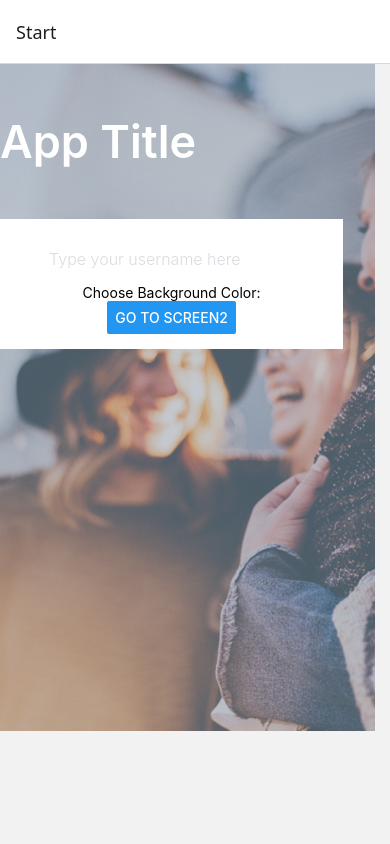
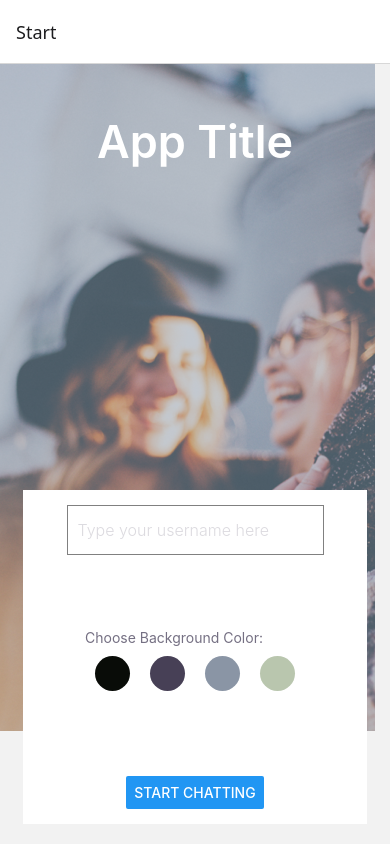
Before and after one commit to Egglol1/Chat-App, a React Native app: screen /Start in a window 390 px wide. Built offline with nearby package versions, Linux system fonts and the light colour scheme.

Commit message:
Redid home page to be more efficient and not have errors

```diff
--- a/app.json
+++ b/app.json
@@ -4,7 +4,7 @@
     "slug": "navigator-local",
     "version": "1.0.0",
     "orientation": "portrait",
-    "icon": "./assets/icon.png",
+    "icon": "./assets/icon.svg",
     "userInterfaceStyle": "light",
     "newArchEnabled": true,
     "splash": {
--- a/components/Start.js
+++ b/components/Start.js
@@ -15,8 +15,18 @@ const Start = ({ navigation }) => {
   const [name, setName] = useState('');
   const [color, setColor] = useState('');
 
+  const colorStyles = [
+    { color: '#090C08', styleKey: 'black' },
+    { color: '#474056', styleKey: 'darkGray' },
+    { color: '#8A95A5', styleKey: 'gray' },
+    { color: '#B9C6AE', styleKey: 'lightGreen' },
+  ];
+
   return (
-    <ImageBackground source={require('../assets/background.png')}>
+    <ImageBackground
+      source={require('../assets/background.png')}
+      style={styles.backgroundMain}
+    >
       <View>
         <Text style={styles.appTitle}>App Title</Text>
       </View>
@@ -24,52 +34,35 @@ const Start = ({ navigation }) => {
         <View style={styles.inputContainer}>
           <TextInput
             style={styles.textInput}
-            value={name}
+            value={name || ''}
             onChangeText={setName}
             placeholder="Type your username here"
             placeholderTextColor="rgba(117, 112, 131, 0.5)"
           />
         </View>
         <View>
-          <Text>Choose Background Color:</Text>
+          <Text style={{ color: '#757083' }}>Choose Background Color:</Text>
           <View style={styles.bgColorContainer}>
             {/*Buttons to select the background color, each button, when selected, will send its color to the next screen*/}
-            <TouchableOpacity
-              style={{ backgroundColor: '#090C08', flex: 'row' }}
-              width={50}
-              height={50}
-              borderRadius={25}
-              onPress={() => setColor('#090C08')}
-            />
-            <TouchableOpacity
-              style={{ backgroundColor: '#474056', flex: 'row' }}
-              width={50}
-              height={50}
-              borderRadius={25}
-              onPress={() => setColor('#474056')}
-            />
-            <TouchableOpacity
-              style={{ backgroundColor: '#8A95A5', flex: 'row' }}
-              width={50}
-              height={50}
-              borderRadius={25}
-              onPress={() => setColor('#8A95A5')}
-            />
-            <TouchableOpacity
-              style={{ backgroundColor: '#B9C6AE', flex: 'row' }}
-              width={50}
-              height={50}
-              borderRadius={25}
-              onPress={() => setColor('#B9C6AE')}
-            />
+            {colorStyles.map((item, index) => (
+              <TouchableOpacity
+                key={index}
+                style={[
+                  styles.bgColorBtn,
+                  styles[item.styleKey],
+                  color === item.color && styles.selected,
+                ]}
+                onPress={() => setColor(item.color)}
+              ></TouchableOpacity>
+            ))}
           </View>
         </View>
         <Button
-          title="Go to Screen2"
+          title="Start Chatting"
           onPress={() =>
-            navigation.navigate('Screen2', { name: name }, { color: color })
+            navigation.navigate('Chat', { name: name }, { color: color })
           }
-          style={styles.startButton}
+          style={styles.button}
         />
       </View>
     </ImageBackground>
@@ -77,11 +70,17 @@ const Start = ({ navigation }) => {
 };
 
 const styles = StyleSheet.create({
+  backgroundMain: {
+    flex: 1,
+    resizeMode: 'cover',
+    paddingBottom: 20,
+    justifyContent: 'space-between',
+    alignItems: 'center',
+  },
   container: {
-    flex: 1,
-    justifyContent: 'space-between',
     height: '44%',
     width: '88%',
+    justifyContent: 'space-between',
     alignItems: 'center',
     backgroundColor: '#fff',
     padding: 15,
@@ -89,24 +88,60 @@ const styles = StyleSheet.create({
   appTitle: {
     fontSize: 45,
     fontWeight: '600',
-    color: '#FFF',
+    color: '#FFFFFF',
+    textAlign: 'center',
     marginTop: 50,
     marginBottom: 50,
+  },
+  inputContainer: {
+    flexDirection: 'row',
+    alignItems: 'center',
+    height: 50,
+    borderColor: 'gray',
+    borderWidth: 1,
+    backgroundColor: 'white',
+    paddingLeft: 10,
   },
   textInput: {
     width: '100%',
     height: 50,
+    color: 'black',
+    opacity: 0.5,
+    fontWeight: '300',
     fontSize: 16,
-    fontWeight: '300',
-    color: 'black',
-    opacity: '50%',
   },
-  startButton: {
-    fontSize: 16,
-    width: '88%',
-    fontWeight: '600',
-    color: '#fff',
+  button: {
+    justifyContent: 'center',
+    alignItems: 'center',
     backgroundColor: '#757083',
+    padding: 10,
+    width: '100%',
+    height: 50,
+  },
+  bgColorContainer: {
+    flexDirection: 'row',
+    justifyContent: 'center',
+    alignItems: 'center',
+    height: 55,
+  },
+  bgColorBtn: {
+    width: 35,
+    height: 35,
+    borderRadius: 25,
+    margin: 10,
+    backgroundColor: 'red',
+  },
+  black: {
+    backgroundColor: '#090C08',
+  },
+  darkGray: {
+    backgroundColor: '#474056',
+  },
+  gray: {
+    backgroundColor: '#8A95A5',
+  },
+  lightGreen: {
+    backgroundColor: '#B9C6AE',
   },
 });
 
```
